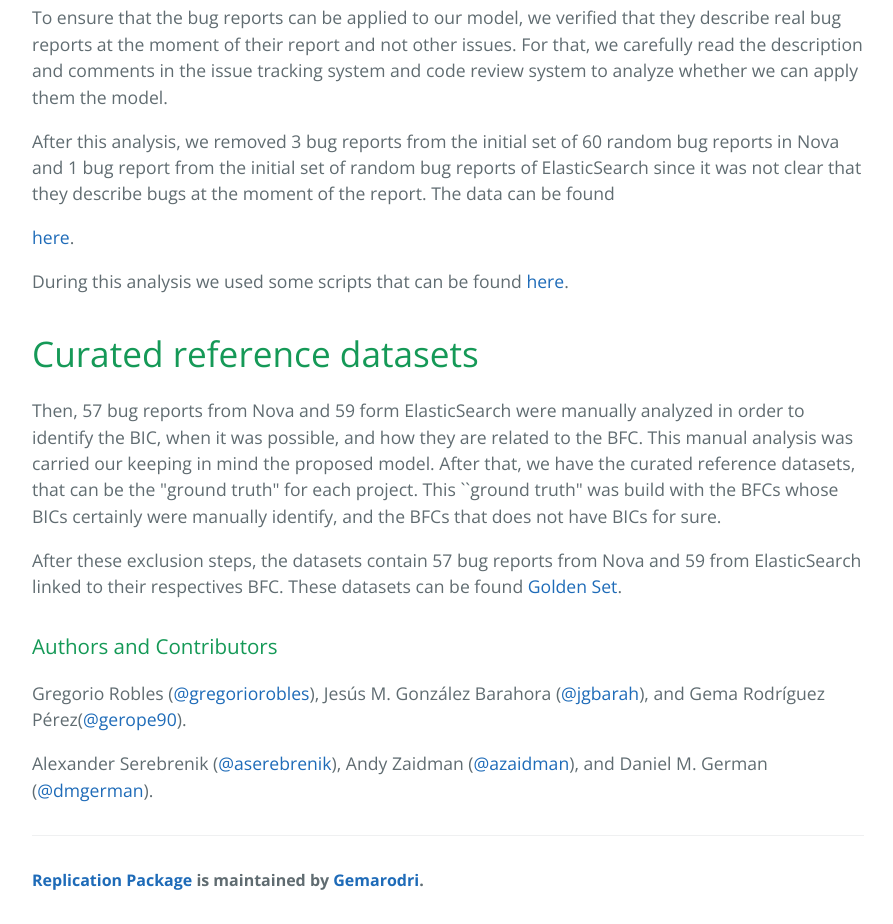
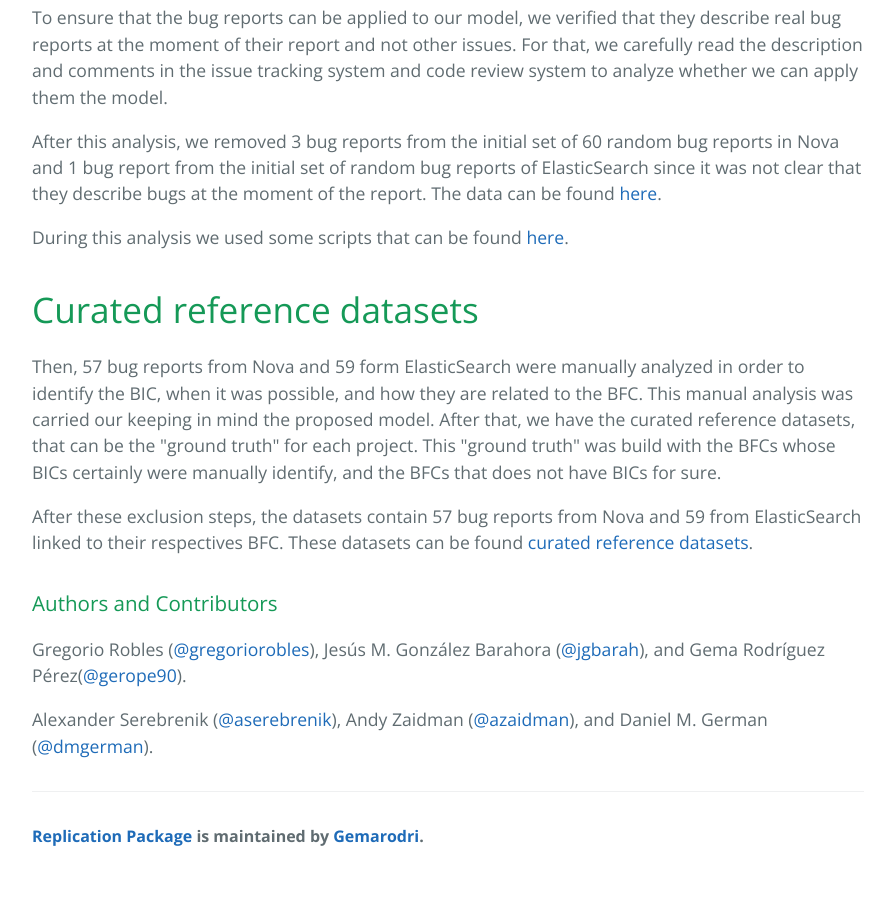
Before and after one commit to Gemarodri/HowBugsAreBorn, a plain HTML site: page index.html in a window 1280 px wide. Shown: the part 1660-2584 px from the top of the page, without its empty margins (192-1085 px from the left). After the commit the page ends 2540 px from the top, so only its background shows below. Drawn offline with nearby package versions, Linux system fonts and the light colour scheme.

Commit message:
Update index.html

```diff
--- a/index.html
+++ b/index.html
@@ -42,15 +42,15 @@ Our results show that there were bugs introduced without changing the source cod
 <h1>
 <a id="welcome-to-github-pages" class="anchor" href="#welcome-to-github-pages" aria-hidden="true"><span aria-hidden="true" class="octicon octicon-link"></span></a> Analysis </h1>
   <p> To ensure that the bug reports can be applied to our model, we verified that they describe real bug reports at the moment of their report and not other issues. For that, we carefully read the description and comments in the issue tracking system and code review system to analyze whether we can apply them the model.</p>
-  <p> After this analysis, we removed 3 bug reports from the initial set of 60 random bug reports in Nova and 1 bug report from the initial set of random bug reports of ElasticSearch since it was not clear that they describe bugs at the moment of the report. The data can be found <p> <a href="https://github.com/Gemarodri/HowBugsAreBorn/tree/master/Data/AfterFiltering">here</a>.</p>
+  <p> After this analysis, we removed 3 bug reports from the initial set of 60 random bug reports in Nova and 1 bug report from the initial set of random bug reports of ElasticSearch since it was not clear that they describe bugs at the moment of the report. The data can be found <a href="https://github.com/Gemarodri/HowBugsAreBorn/tree/master/Data/AfterFiltering">here</a>.</p>
 
   <p> During this analysis we used some scripts that can be found <a href="https://github.com/Gemarodri/HowBugsAreBorn/tree/master/Scripts">here</a>.</p>
 
 <h1>
 <a id="welcome-to-github-pages" class="anchor" href="#welcome-to-github-pages" aria-hidden="true"><span aria-hidden="true" class="octicon octicon-link"></span></a> Curated reference datasets </h1>
 
-<p> Then, 57 bug reports from Nova and 59 form ElasticSearch were manually analyzed in order to identify the BIC, when it was possible, and how they are related to the BFC. This manual analysis was carried our keeping in mind the proposed model. After that, we have the curated reference datasets, that can be the "ground truth" for each project. This ``ground truth" was build with the BFCs whose BICs certainly were manually identify, and the BFCs that does not have BICs for sure.</p>
-<p> After these exclusion steps, the datasets contain 57 bug reports from Nova and 59 from ElasticSearch linked to their respectives BFC. These datasets can be found <a href="https://github.com/Gemarodri/HowBugsAreBorn/tree/master/Data/GoldenSet">Golden Set</a>.</p>
+<p> Then, 57 bug reports from Nova and 59 form ElasticSearch were manually analyzed in order to identify the BIC, when it was possible, and how they are related to the BFC. This manual analysis was carried our keeping in mind the proposed model. After that, we have the curated reference datasets, that can be the "ground truth" for each project. This "ground truth" was build with the BFCs whose BICs certainly were manually identify, and the BFCs that does not have BICs for sure.</p>
+<p> After these exclusion steps, the datasets contain 57 bug reports from Nova and 59 from ElasticSearch linked to their respectives BFC. These datasets can be found <a href="https://github.com/Gemarodri/HowBugsAreBorn/tree/master/Data/GoldenSet">curated reference datasets</a>.</p>
 
 
 <h3>
```
